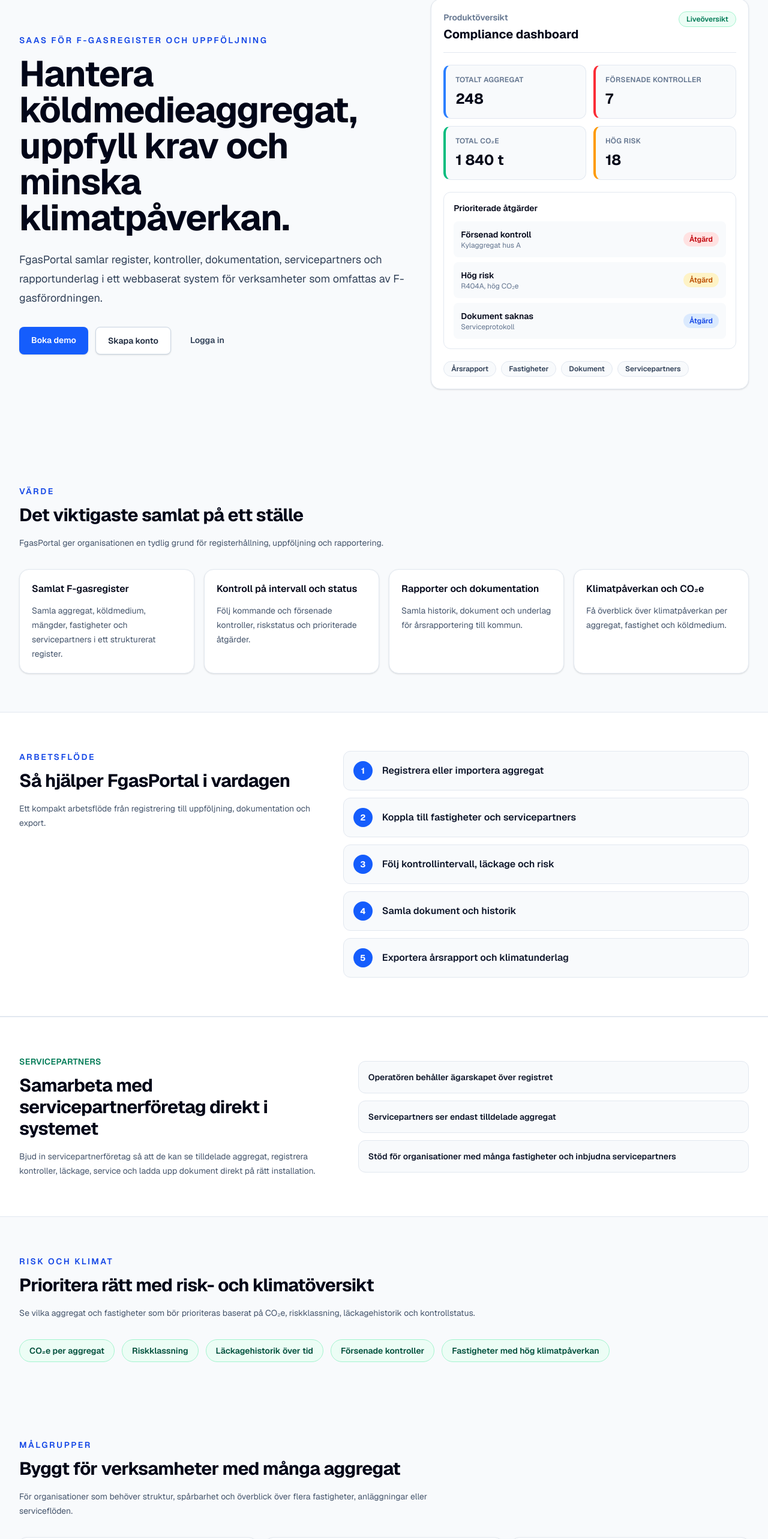
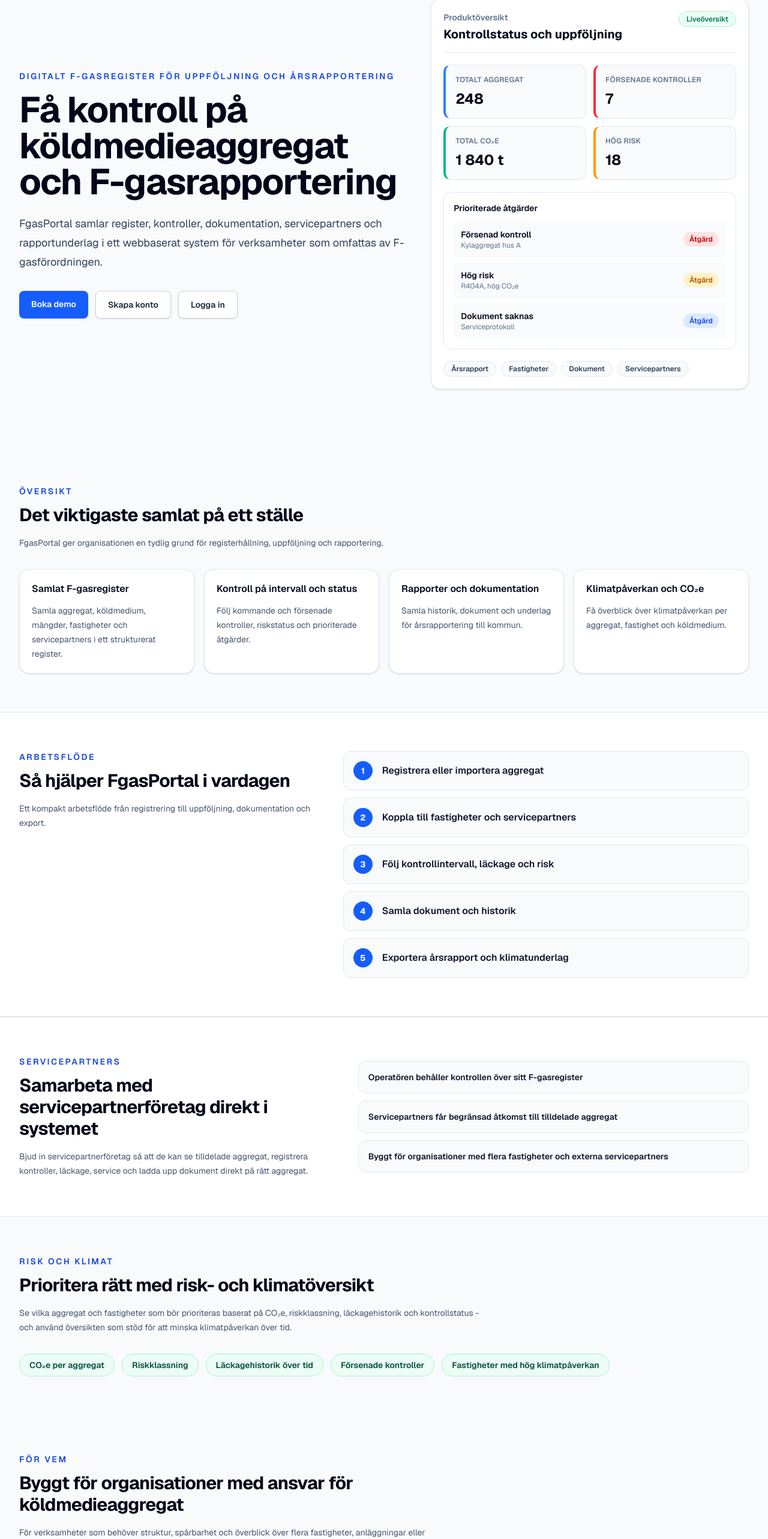
Before and after one commit to pontushelm/fgasportal, a Next.js app: page / in a window 1280 px wide. Shown: the part 175-2741 px from the top of the page at 60% size. Built offline with nearby package versions, Linux system fonts and the light colour scheme.

Commit message:
Polish landing page copy and CTA design

```diff
--- a/app/page.tsx
+++ b/app/page.tsx
@@ -39,12 +39,22 @@ const workflowSteps = [
 ]
 
 const audiences = [
-  "Fastighetsägare",
-  "Kommuner",
-  "Regioner och sjukhus",
-  "Industriella verksamheter",
-  "Driftorganisationer",
-  "Servicepartners",
+  {
+    title: "Fastighetsägare och förvaltare",
+    text: "Samla aggregat, kontroller och rapportunderlag över flera fastigheter.",
+  },
+  {
+    title: "Kommuner och offentliga verksamheter",
+    text: "Få struktur för uppföljning, dokumentation och intern kontroll.",
+  },
+  {
+    title: "Regioner, sjukhus och industri",
+    text: "Hantera stora bestånd med tydlig status, riskbild och spårbar historik.",
+  },
+  {
+    title: "Servicepartners",
+    text: "Samarbeta kring tilldelade aggregat utan att operatören tappar kontrollen.",
+  },
 ]
 
 const riskPoints = [
@@ -87,10 +97,10 @@ export default function Home() {
       <section className="mx-auto grid max-w-7xl gap-10 px-4 py-16 sm:px-6 lg:grid-cols-[minmax(0,1fr)_minmax(420px,0.82fr)] lg:items-center lg:px-8 lg:py-24">
         <div>
           <p className="text-sm font-semibold uppercase tracking-[0.18em] text-blue-700">
-            SaaS för F-gasregister och uppföljning
+            Digitalt F-gasregister för uppföljning och årsrapportering
           </p>
           <h1 className="mt-4 max-w-4xl text-4xl font-bold tracking-tight text-slate-950 sm:text-5xl lg:text-6xl">
-            Hantera köldmedieaggregat, uppfyll krav och minska klimatpåverkan.
+            Få kontroll på köldmedieaggregat och F-gasrapportering
           </h1>
           <p className="mt-6 max-w-3xl text-lg leading-8 text-slate-700">
             FgasPortal samlar register, kontroller, dokumentation,
@@ -104,7 +114,7 @@ export default function Home() {
             <Link className={secondaryLargeLinkClassName} href="/register">
               Skapa konto
             </Link>
-            <Link className={ghostLargeLinkClassName} href="/login">
+            <Link className={secondaryLargeLinkClassName} href="/login">
               Logga in
             </Link>
           </div>
@@ -114,7 +124,7 @@ export default function Home() {
       </section>
 
       <Section
-        eyebrow="Värde"
+        eyebrow="Översikt"
         title="Det viktigaste samlat på ett ställe"
         description="FgasPortal ger organisationen en tydlig grund för registerhållning, uppföljning och rapportering."
       >
@@ -161,7 +171,7 @@ export default function Home() {
       <section className="border-y border-slate-200 bg-white">
         <div className="mx-auto grid max-w-7xl gap-8 px-4 py-16 sm:px-6 lg:grid-cols-[0.9fr_1.1fr] lg:items-center lg:px-8">
           <div>
-            <p className="text-sm font-semibold uppercase tracking-wide text-emerald-700">
+            <p className="text-sm font-semibold uppercase tracking-[0.18em] text-blue-700">
               Servicepartners
             </p>
             <h2 className="mt-3 text-3xl font-bold tracking-tight text-slate-950">
@@ -170,13 +180,13 @@ export default function Home() {
             <p className="mt-4 text-sm leading-6 text-slate-600">
               Bjud in servicepartnerföretag så att de kan se tilldelade aggregat,
               registrera kontroller, läckage, service och ladda upp dokument
-              direkt på rätt installation.
+              direkt på rätt aggregat.
             </p>
           </div>
           <div className="grid gap-3">
-            <ServicePoint>Operatören behåller ägarskapet över registret</ServicePoint>
-            <ServicePoint>Servicepartners ser endast tilldelade aggregat</ServicePoint>
-            <ServicePoint>Stöd för organisationer med många fastigheter och inbjudna servicepartners</ServicePoint>
+            <ServicePoint>Operatören behåller kontrollen över sitt F-gasregister</ServicePoint>
+            <ServicePoint>Servicepartners får begränsad åtkomst till tilldelade aggregat</ServicePoint>
+            <ServicePoint>Byggt för organisationer med flera fastigheter och externa servicepartners</ServicePoint>
           </div>
         </div>
       </section>
@@ -184,7 +194,7 @@ export default function Home() {
       <Section
         eyebrow="Risk och klimat"
         title="Prioritera rätt med risk- och klimatöversikt"
-        description="Se vilka aggregat och fastigheter som bör prioriteras baserat på CO₂e, riskklassning, läckagehistorik och kontrollstatus."
+        description="Se vilka aggregat och fastigheter som bör prioriteras baserat på CO₂e, riskklassning, läckagehistorik och kontrollstatus - och använd översikten som stöd för att minska klimatpåverkan över tid."
       >
         <div className="flex flex-wrap gap-3">
           {riskPoints.map((point) => (
@@ -196,25 +206,26 @@ export default function Home() {
       </Section>
 
       <Section
-        eyebrow="Målgrupper"
-        title="Byggt för verksamheter med många aggregat"
-        description="För organisationer som behöver struktur, spårbarhet och överblick över flera fastigheter, anläggningar eller serviceflöden."
+        eyebrow="För vem"
+        title="Byggt för organisationer med ansvar för köldmedieaggregat"
+        description="För verksamheter som behöver struktur, spårbarhet och överblick över flera fastigheter, anläggningar eller serviceflöden."
       >
         <div className="grid gap-4 sm:grid-cols-2 lg:grid-cols-3">
           {audiences.map((audience) => (
-            <div className="rounded-xl border border-slate-200 bg-white p-5 font-semibold text-slate-900 shadow-sm" key={audience}>
-              {audience}
-            </div>
+            <article className="rounded-xl border border-slate-200 bg-white p-5 shadow-sm" key={audience.title}>
+              <h3 className="font-semibold text-slate-950">{audience.title}</h3>
+              <p className="mt-2 text-sm leading-6 text-slate-600">{audience.text}</p>
+            </article>
           ))}
         </div>
       </Section>
 
       <section className="mx-auto max-w-7xl px-4 pb-16 sm:px-6 lg:px-8">
-        <div className="rounded-2xl border border-slate-200 bg-slate-950 p-8 text-white shadow-sm sm:p-10">
-          <h2 className="max-w-3xl text-3xl font-bold tracking-tight">
+        <div className="rounded-2xl border border-blue-100 bg-white p-8 shadow-sm sm:p-10">
+          <h2 className="max-w-3xl text-3xl font-bold tracking-tight text-slate-950">
             Vill ni få bättre kontroll över ert F-gasregister?
           </h2>
-          <p className="mt-4 max-w-2xl text-sm leading-6 text-slate-300">
+          <p className="mt-4 max-w-2xl text-sm leading-6 text-slate-600">
             Boka en demo för att se hur FgasPortal kan samla register,
             kontroller, dokumentation, serviceuppföljning och rapportunderlag.
           </p>
@@ -222,10 +233,10 @@ export default function Home() {
             <a className="rounded-lg bg-blue-600 px-5 py-3 text-sm font-semibold text-white hover:bg-blue-700" href="mailto:info@fgasportal.se">
               Boka demo
             </a>
-            <Link className="rounded-lg bg-white px-5 py-3 text-sm font-semibold text-slate-950 hover:bg-slate-100" href="/register">
+            <Link className={secondaryLargeLinkClassName} href="/register">
               Skapa konto
             </Link>
-            <Link className="rounded-lg border border-slate-600 px-5 py-3 text-sm font-semibold text-white hover:bg-slate-900" href="/login">
+            <Link className={secondaryLargeLinkClassName} href="/login">
               Logga in
             </Link>
           </div>
@@ -237,8 +248,9 @@ export default function Home() {
           <div>
             <p className="font-semibold text-slate-950">FgasPortal</p>
             <p className="mt-2 max-w-3xl">
-              FgasPortal ersätter inte operatörens ansvar, men hjälper till att
-              strukturera information, uppföljning och rapportunderlag.
+              FgasPortal hjälper till att strukturera register, uppföljning och
+              rapportunderlag. Operatören ansvarar fortsatt för att uppgifter och
+              rapportering är korrekta.
             </p>
           </div>
           <LegalLinks />
@@ -255,7 +267,7 @@ function DashboardPreview() {
         <div>
           <p className="text-sm font-semibold text-slate-500">Produktöversikt</p>
           <h2 className="mt-1 text-xl font-bold text-slate-950">
-            Compliance dashboard
+            Kontrollstatus och uppföljning
           </h2>
         </div>
         <span className="rounded-full border border-emerald-200 bg-emerald-50 px-3 py-1 text-xs font-semibold text-emerald-700">
@@ -366,10 +378,8 @@ const cardClassName =
 const primaryLinkClassName =
   "rounded-lg bg-blue-600 px-3.5 py-2 text-sm font-semibold text-white shadow-sm hover:bg-blue-700"
 const secondaryLinkClassName =
-  "rounded-lg px-3.5 py-2 text-sm font-semibold text-slate-700 hover:bg-slate-100 hover:text-slate-950"
+  "rounded-lg border border-slate-300 bg-white px-3.5 py-2 text-sm font-semibold text-slate-800 shadow-sm hover:bg-slate-50"
 const primaryLargeLinkClassName =
   "rounded-lg bg-blue-600 px-5 py-3 text-sm font-semibold text-white shadow-sm hover:bg-blue-700"
 const secondaryLargeLinkClassName =
   "rounded-lg border border-slate-300 bg-white px-5 py-3 text-sm font-semibold text-slate-800 shadow-sm hover:bg-slate-50"
-const ghostLargeLinkClassName =
-  "rounded-lg px-5 py-3 text-sm font-semibold text-slate-700 hover:bg-slate-100"
```
